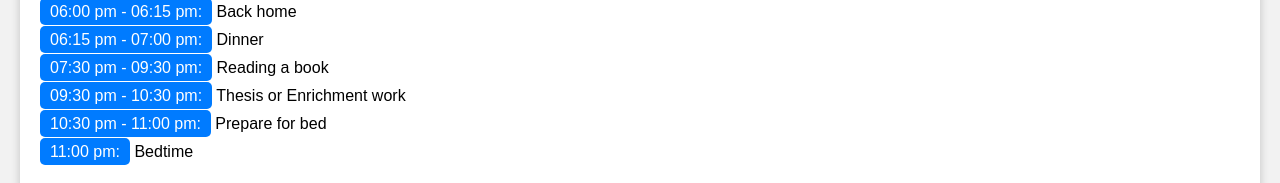
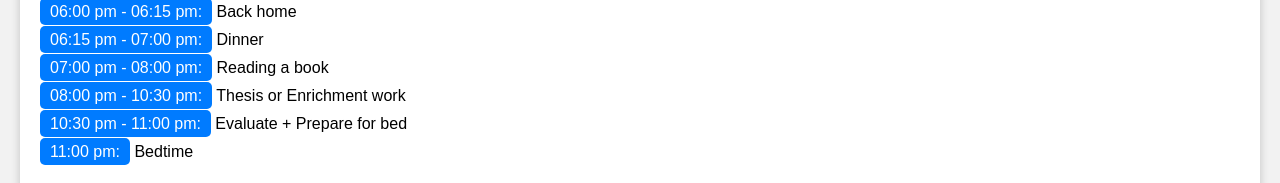
Before and after one commit to andrewmatteuw20/Daily-Schedule, a plain HTML site: page index.html in a window 1280 px wide. Shown: the part 369-552 px from the top of the page. Drawn offline with Linux system fonts and the light colour scheme.

Commit message:
Update index.html

```diff
--- a/index.html
+++ b/index.html
@@ -73,9 +73,9 @@
             <li><span class="time">04:30 pm - 06:00 pm:</span> Work</li>
             <li><span class="time">06:00 pm - 06:15 pm:</span> Back home</li>
             <li><span class="time">06:15 pm - 07:00 pm:</span> Dinner</li>
-            <li><span class="time">07:30 pm - 09:30 pm:</span> Reading a book</li>
-            <li><span class="time">09:30 pm - 10:30 pm:</span> Thesis or Enrichment work</li>
-            <li><span class="time">10:30 pm - 11:00 pm:</span> Prepare for bed</li>
+            <li><span class="time">07:00 pm - 08:00 pm:</span> Reading a book</li>
+            <li><span class="time">08:00 pm - 10:30 pm:</span> Thesis or Enrichment work</li>
+            <li><span class="time">10:30 pm - 11:00 pm:</span> Evaluate + Prepare for bed</li>
             <li><span class="time">11:00 pm:</span> Bedtime</li>
         </ul>
     </div>
```
